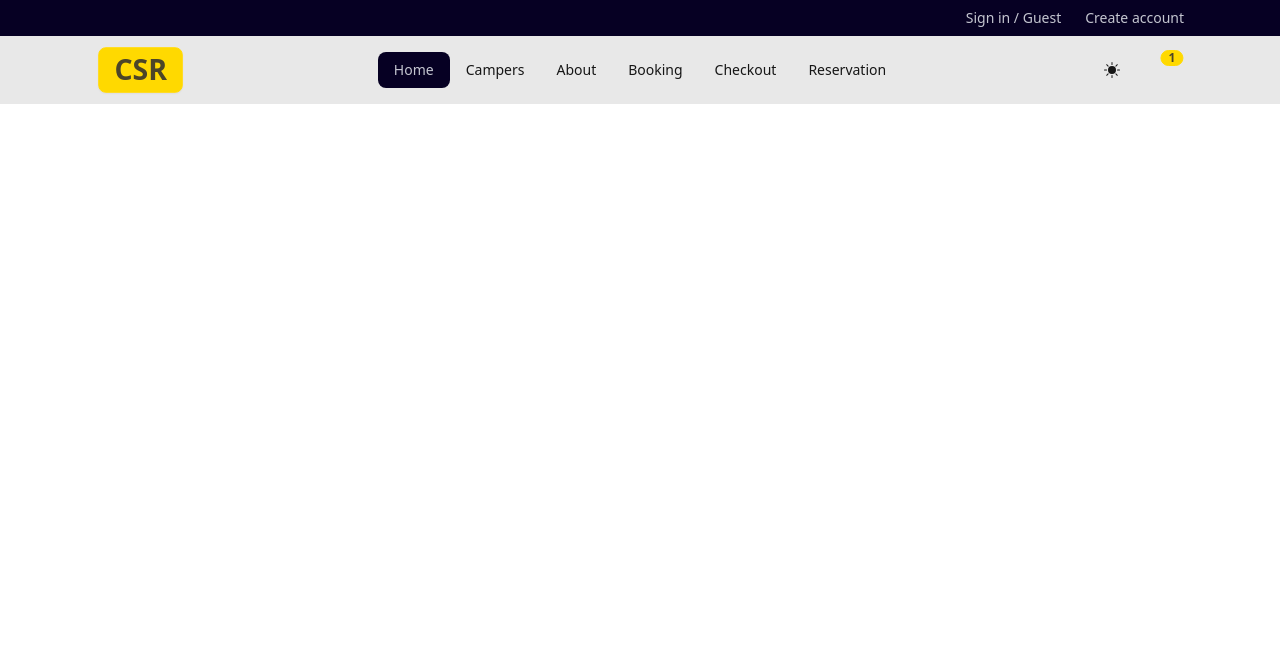
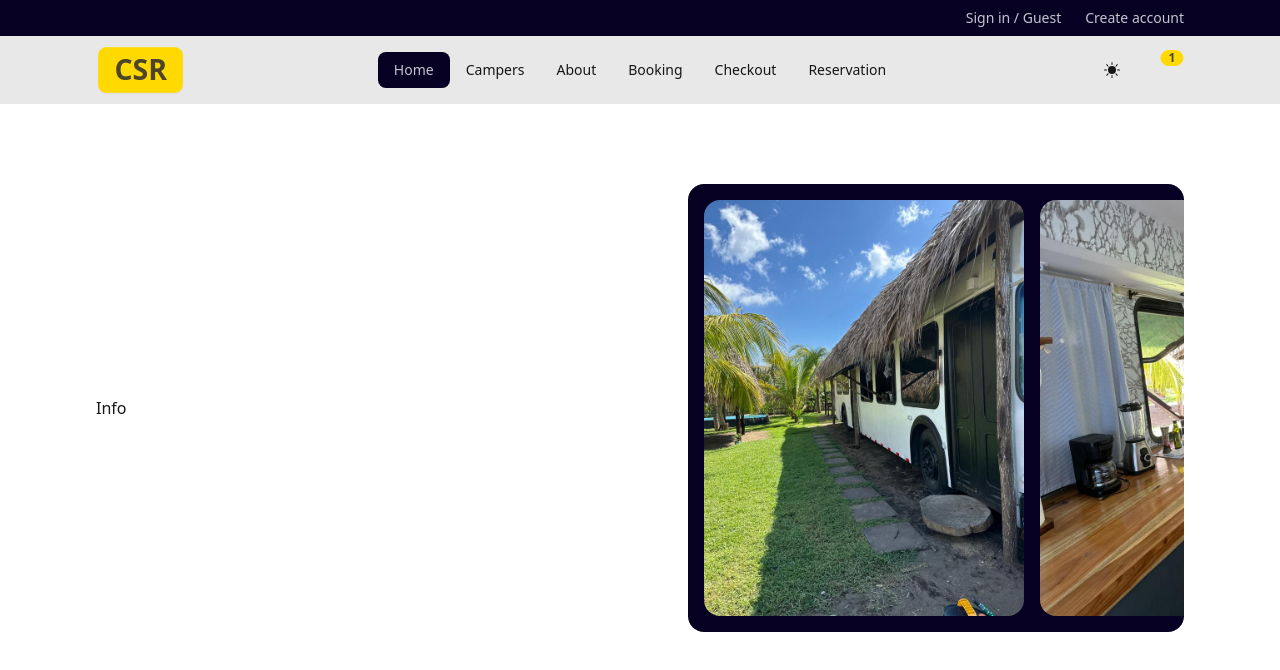
Before and after one commit to Davidcastel26/client-csr, a React (Vite) app: page / in a window 1280 px wide. Shown: the top 670 px of the page. Built offline with nearby package versions, Linux system fonts and the light colour scheme; some icons are missing.

Commit message:
Update Hero.jsx

```diff
--- a/src/components/Hero.jsx
+++ b/src/components/Hero.jsx
@@ -1,16 +1,31 @@
 import { Link } from 'react-router-dom'
 
 import hero1 from '../../public/landingIMGS/outside.jpeg';
-import hero2 from '../../public/landingIMGS/comedor.jpeg';
-import hero3 from '../../public/landingIMGS/cocina.jpeg';
+import hero3 from '../../public/landingIMGS/comedor.jpeg';
+import hero2 from '../../public/landingIMGS/cocina.jpeg';
 import hero4 from '../../public/landingIMGS/pasillo.jpeg';
+
+const carouselImages = [ hero1, hero2, hero3, hero4 ];
 
 export const Hero = () => {
   return (
     <div
-      className='grid lg:grid-cols-2'
+      className='grid lg:grid-cols-2 gap-24 items-center'
     >
-
+      <div className=""> Info </div>
+      <div
+        className="hidden h-[28rem] lg:carousel carousel-center p-4 space-x-4 bg-neutral rounded-box"
+      >
+        {
+          carouselImages.map( (img, index) => {
+            return (
+              <div className="carousel-item" key={img}>
+                <img src={img} className='rounded-box h-full w-80 object-cover' alt='index'/>
+              </div>
+            )
+          })
+        }
+      </div>
     </div>
   )
 }
```
